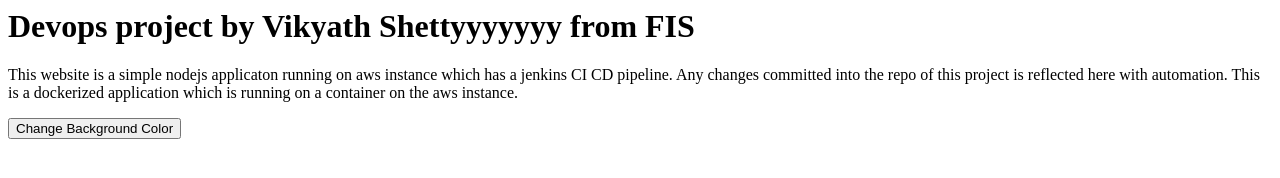
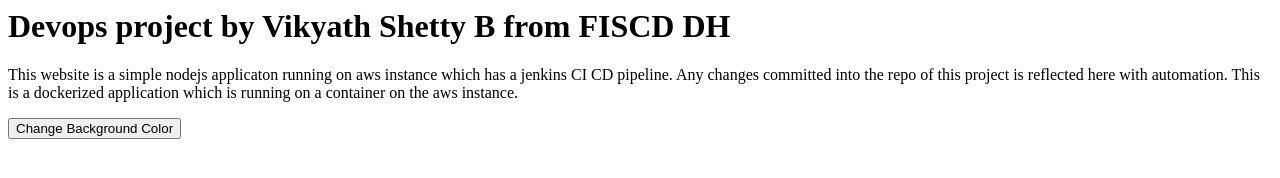
Before and after one commit to vikyathshettyy/DevopsProject, a website: page index.html in a window 1280 px wide. Drawn offline with Linux system fonts and the light colour scheme.

Commit message:
Update index.html

```diff
--- a/index.html
+++ b/index.html
@@ -7,7 +7,7 @@
 	</head>
 
 	<body>
-		<h1> Devops project by Vikyath Shettyyyyyyy from FIS</h1>
+		<h1> Devops project by Vikyath Shetty B from FISCD DH</h1>
 		<p> This website is a simple nodejs applicaton running on aws instance which has a jenkins CI CD pipeline. Any changes committed into the repo of this project is reflected here with automation. This is a dockerized application which is running on a container on the aws instance.</p>
 		<button onclick="changeBackgroundColor()">Change Background Color</button>
 
```
